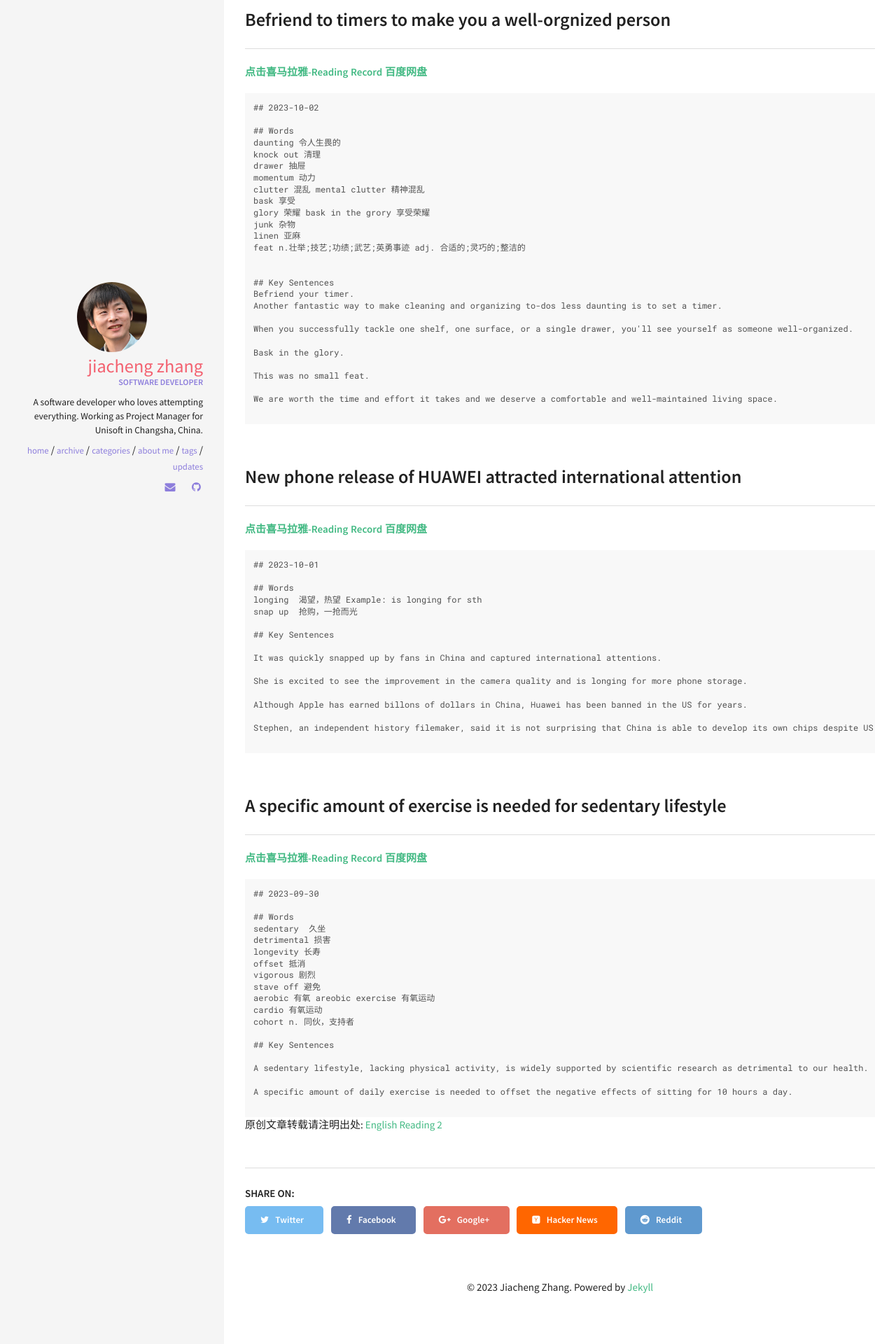
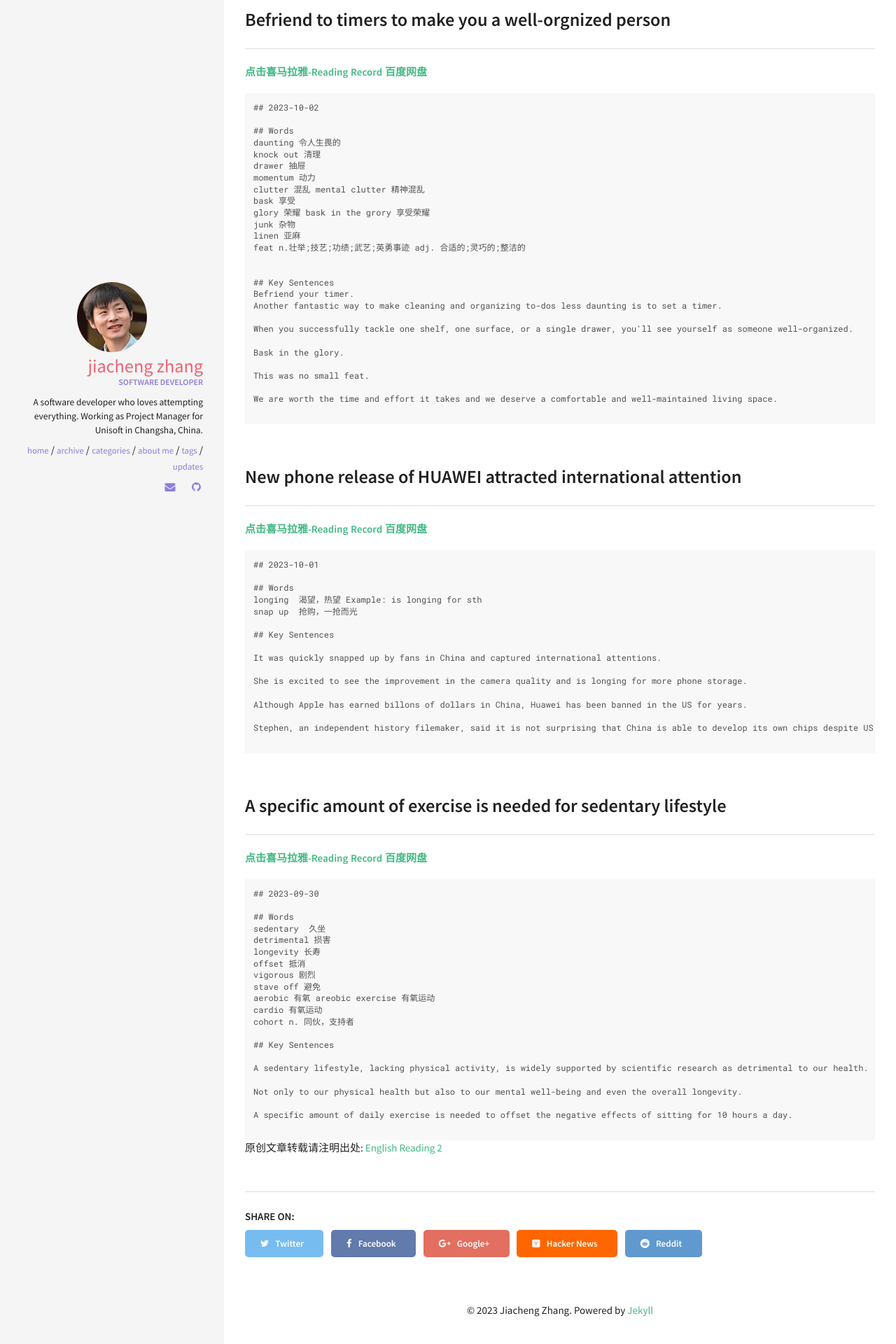
Before and after one commit to zhangjiacheng/zhangjiacheng.github.io, a Jekyll site: the page built from _posts/2023-09-30-EnglishReadingJC002.md, in a window 1280 px wide. Shown: the part 739-2659 px from the top of the page at 70% size. Built offline with Jekyll 4.4.1, drawn with Linux system fonts in a browser that asks for light colours.

Commit message:
add one more post for the English Reading 2 adjustment 4

````diff
--- a/_posts/2023-09-30-EnglishReadingJC002.md
+++ b/_posts/2023-09-30-EnglishReadingJC002.md
@@ -102,6 +102,8 @@ cohort n. 同伙，支持者
 
 A sedentary lifestyle, lacking physical activity, is widely supported by scientific research as detrimental to our health.
 
+Not only to our physical health but also to our mental well-being and even the overall longevity.
+
 A specific amount of daily exercise is needed to offset the negative effects of sitting for 10 hours a day.
 
 ```
````
